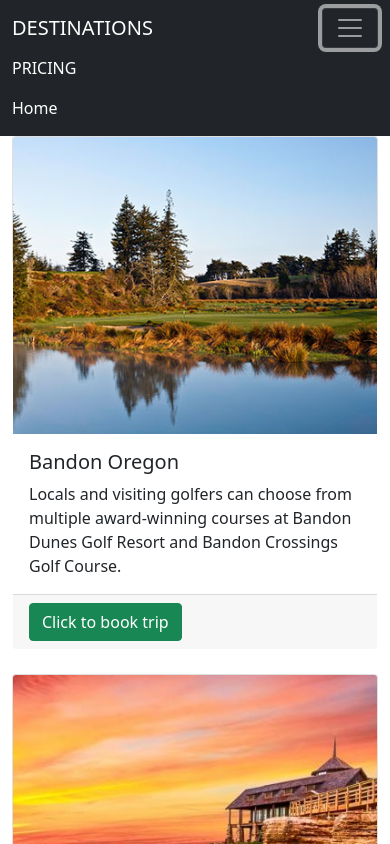
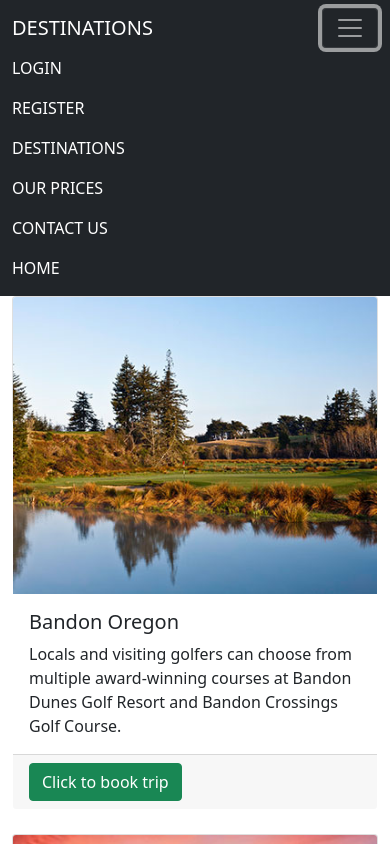
Before and after one commit to jtincincy/my-ecommerce-site, a plain HTML site: page destinations.html in a window 390 px wide. Both pictures are taken after a click on the button "Toggle navigation". Shown: the top 844 px of the page. Drawn offline with nearby package versions, Linux system fonts and the light colour scheme.

Commit message:
2nd final cleanup of code for all pages

```diff
--- a/destinations.html
+++ b/destinations.html
@@ -11,20 +11,32 @@
 </head>
 
 <header>
-    <nav class="navbar navbar-expand-sm navbar-dark bg-dark">
+    <nav class="navbar navbar-expand-lg navbar-dark bg-dark">
       <div class="container-fluid">
         <a class="navbar-brand">DESTINATIONS</a>
-            <button class="navbar-toggler" type="button" data-bs-toggle="collapse" data-bs-target="#navbarNav"
-                aria-controls="navbarNav" aria-expanded="false" aria-label="Toggle navigation">
+        <button class="navbar-toggler" type="button" data-bs-toggle="collapse" data-bs-target="#navbarSupportedContent"
+          aria-controls="navbarSupportedContent" aria-expanded="false" aria-label="Toggle navigation">
           <span class="navbar-toggler-icon"></span>
         </button>
-            <div class="collapse navbar-collapse" id="navbarNav">
-                <ul class="navbar-nav mx-auto">
+        <div class="collapse navbar-collapse" id="navbarSupportedContent">
+          <ul class="navbar-nav fs-6 mx-auto">
             <li class="nav-item">
-                        <a class="nav-link active text-white" aria-current="page" href="pricing.html">PRICING</a>
+              <a class="nav-link active" aria-current="page" href="./login.html">LOGIN</a>
             </li>
             <li class="nav-item">
-                        <a class="nav-link active" aria-current="page" href="./index.html">Home</a>
+              <a class="nav-link active" aria-current="page" href="./registration.html">REGISTER</a>
+            </li>
+            <li class="nav-item">
+              <a class="nav-link active" aria-current="page" href="./destinations.html">DESTINATIONS</a>
+            </li>
+            <li class="nav-item">
+              <a class="nav-link active" aria-current="page" href="./pricing.html">OUR PRICES</a>
+            </li>
+            <li class="nav-item">
+              <a class="nav-link active" aria-current="page" href="./contact.html">CONTACT US</a>
+            </li>
+            <li class="nav-item">
+              <a class="nav-link active" aria-current="page" href="./index.html">HOME</a>
             </li>
           </ul>
         </div>
@@ -33,7 +45,6 @@
   </header>
 
 <body>
-    <!-- <h1>Destinations Page</h1> -->
     <div class="container-fluid">
         <div class="row row-cols-1 row-cols-md-3 g-4">
             <div class="col">
```
Also changed, not shown: contact.html (+25 -38 lines), index.html (+14 -31 lines), login.html (+22 -6 lines), pricing.html (+24 -36 lines), registration.html (+27 -11 lines). Lines whose indentation alone changed are shown as unchanged.
